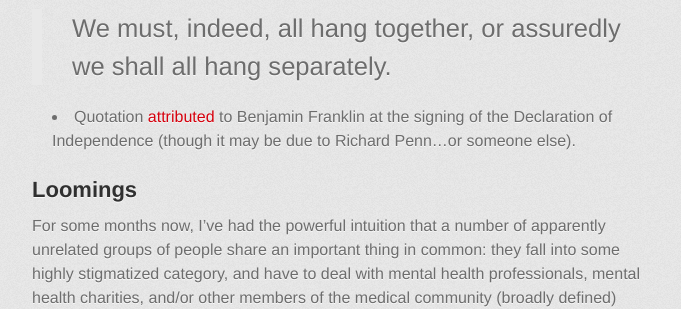
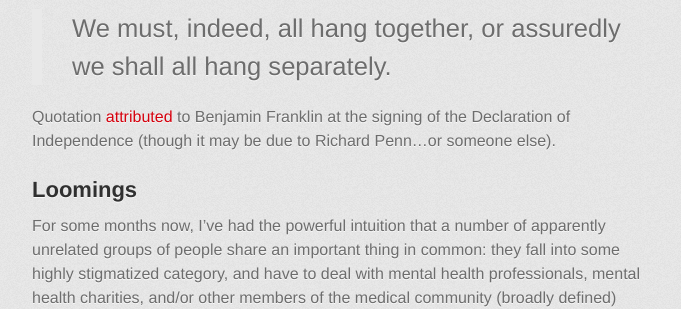
Before and after one commit to joelcw/joelcw.github.io, a Jekyll site: the page built from _posts/2014-03-22-hang-together.md, in a window 1280 px wide. Shown: the part 343-652 px from the top of the page, without its empty margins (298-979 px from the left). Built offline with Jekyll 4.4.1, drawn with Linux system fonts in a browser that asks for light colours; some web fonts are replaced.

Commit message:
finished draft

```diff
--- a/_posts/2014-03-22-hang-together.md
+++ b/_posts/2014-03-22-hang-together.md
@@ -8,7 +8,7 @@ title: "Hang Together"
 
 > We must, indeed, all hang together, or assuredly we shall all hang separately.
 
-- Quotation [attributed](http://en.wikiquote.org/wiki/Benjamin_Franklin) to Benjamin Franklin at the signing of the Declaration of Independence (though it may be due to Richard Penn...or someone else).
+Quotation [attributed](http://en.wikiquote.org/wiki/Benjamin_Franklin) to Benjamin Franklin at the signing of the Declaration of Independence (though it may be due to Richard Penn...or someone else).
 
 ##Loomings
 
```
